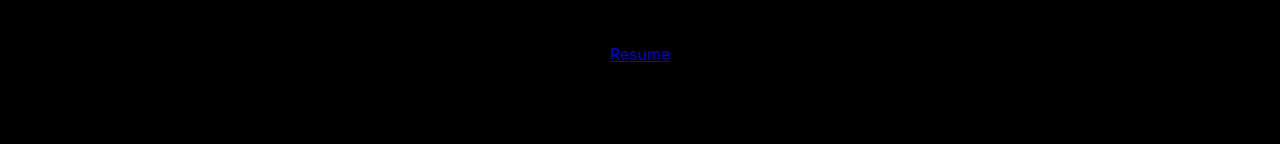
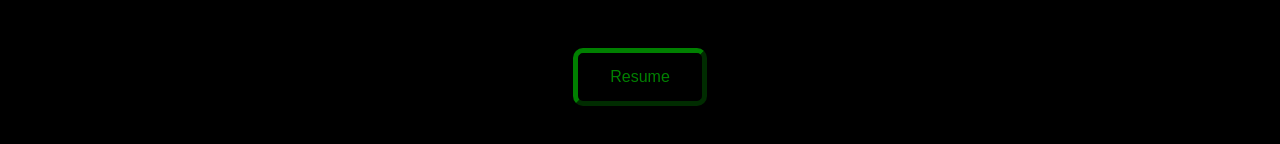
Before and after one commit to francisco-rosado-dev/portfolio, a React (Create React App) app in the folder client/: page /about in a window 1280 px wide. Shown: the part 394-538 px from the top of the page. Built offline with nearby package versions, Linux system fonts and the light colour scheme.

Commit message:
About Styling

```diff
--- a/client/src/components/About.jsx
+++ b/client/src/components/About.jsx
@@ -7,7 +7,7 @@ function About() {
         <img src="https://media-exp1.licdn.com/dms/image/C4E03AQGu4GDrkMtsAw/profile-displayphoto-shrink_800_800/0/1633041161316?e=1640217600&v=beta&t=7sTDe-zK45sQg2-DxzvgjtTWFr-jzuLkTPbTsuWCsvA" className="profileImage" alt="" />
         <p className="description">From working in kitchens across NYC to coding web development projects, I have always been focused on finding innovative and creative ways to solve problems. As a software engineer, I look forward to bringing my open mindedness, adaptability, and willingness to accept any challenge to a future team focused on making an impact in the industry. </p>
       </div>
-      <a target="_blank" href="https://drive.google.com/file/d/1fnEgX2b9t4NGHhBwP2Yrey427OVb5aUM/view?usp=sharing">Resume</a>
+      <a target="_blank" href="https://drive.google.com/file/d/1fnEgX2b9t4NGHhBwP2Yrey427OVb5aUM/view?usp=sharing"><button type="button" className="resume">Resume</button></a>
 
     </div >
   )
--- a/client/src/components/about.css
+++ b/client/src/components/about.css
@@ -19,3 +19,15 @@
   margin-top: 30px;
   text-indent: 50px;
 }
+
+.resume {
+    background-color:black;
+    border-width: 5px;
+    border-radius: 10px;
+    border-color:green;
+    color: Green;
+    padding: 15px 32px;
+    text-decoration: none;
+    font-size: 16px;
+    margin: 4px 2px;
+}
```
